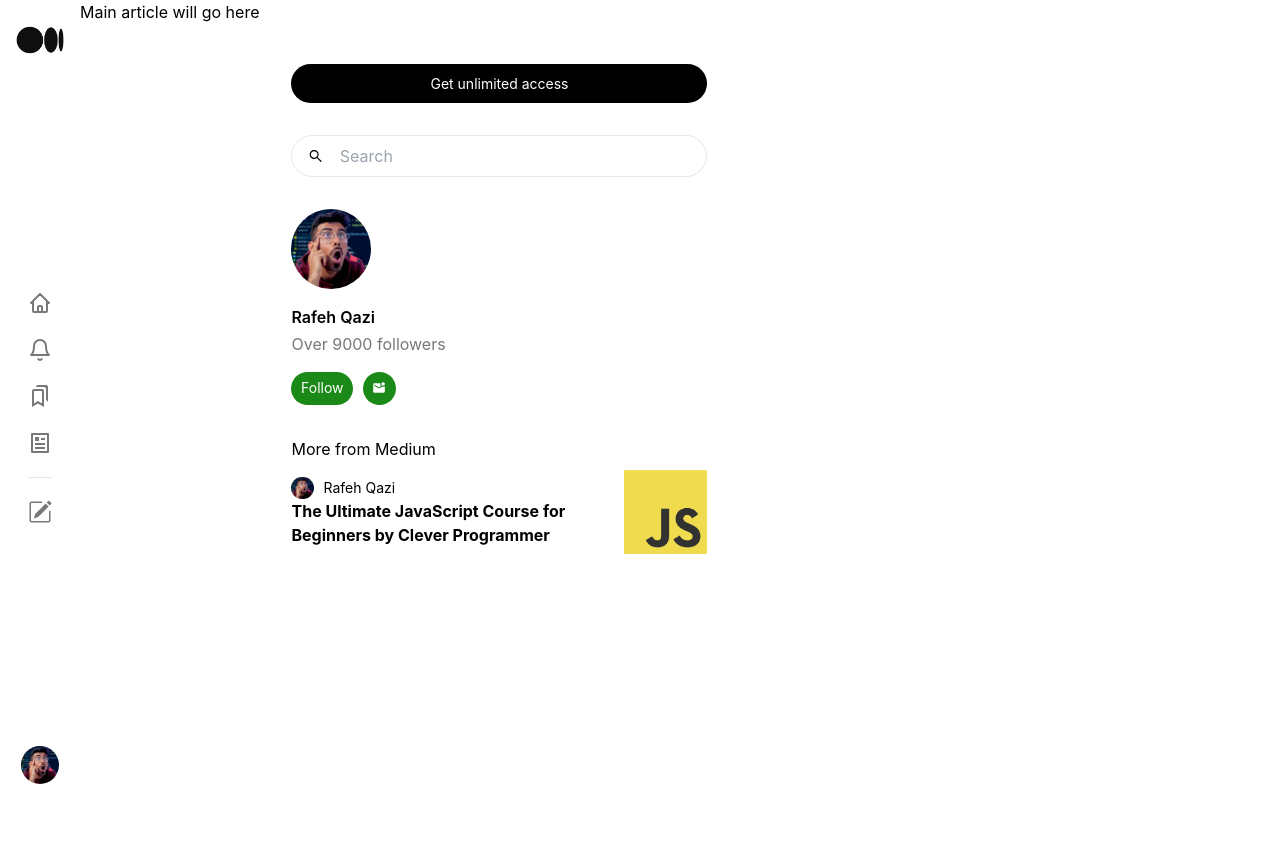
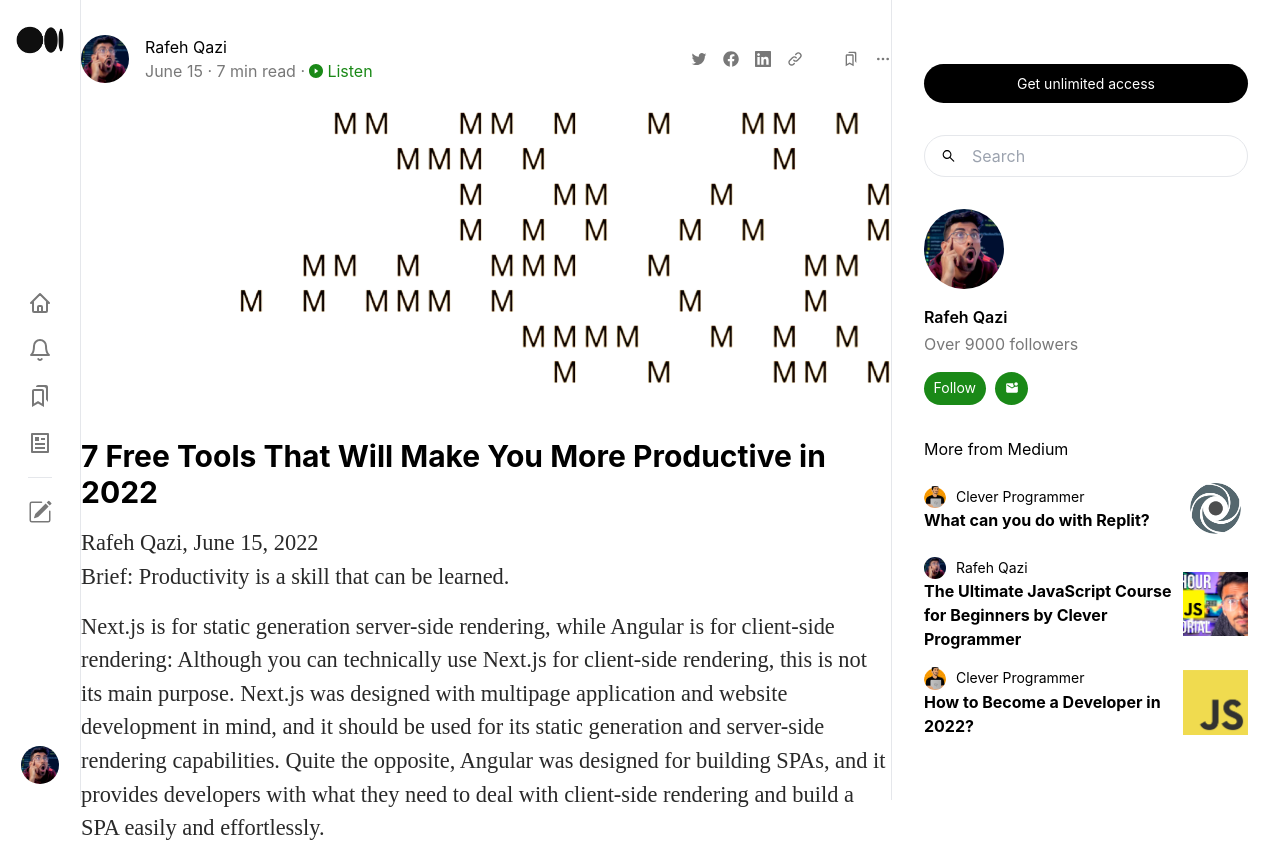
Before and after one commit to michaelbentley95/Medium-Clone-NextJS-Firebase, a Next.js app in the folder medium-cp/: page /post/1 in a window 1280 px wide. Before the commit the page ends 800 px from the top, so only its background shows below. Built offline with nearby package versions, Linux system fonts and the light colour scheme.

Commit message:
Added Article Component. Made Recs Dynamic

```diff
--- /dev/null
+++ b/medium-cp/components/ArticleMain.js
@@ -0,0 +1,84 @@
+import Image from "next/image";
+import Qazi from "../static/qazi.jpg";
+import Banner from "../static/Banner.png";
+import { AiFillPlayCircle } from "react-icons/ai";
+import { IoLogoTwitter } from "react-icons/io";
+import { FaFacebook } from "react-icons/fa";
+import { GrLinkedin } from "react-icons/gr";
+import { HiOutlineLink } from "react-icons/hi";
+import { BiBookmarks } from "react-icons/bi";
+import { FiMoreHorizontal } from "react-icons/fi";
+
+const styles = {
+    wrapper: "flex items-center justify-center flex-[3] border-l border-r",
+    content: "h-screen w-full p-[2]",
+    postHeaderContainer: "flex justify-between items-center mt-[2.2rem] mb-[1.2rem]",
+    authorContainer: "flex gap-[1rem]",
+    authorProfileImageContainer: "h-[3rem] w-[3rem] grid center rounded-full overflow-hidden",
+    postDetails: "flex gap-[.2rem] text-[#787878]",
+    column: "flex-1 flex flex-col justify-center",
+    listenButton: "flex items-center gap-[.2rem] text-[#1A8917]",
+    socials: "flex gap-[1rem] text-[#787878] cursor-pointer",
+    space: "w-[.5rem]",
+    articleMainContainer: "flex flex-col gap-[1rem]",
+    bannerContainer: "h-[18rem] w-full grid center overflow-hidden mb-[2rem]",
+    image: "object-cover",
+    title: "font-bold text-3xl",
+    subtitle: "font-mediumSerifItalic text-[1.4rem] text-[#292929]",
+    articleText: "font-mediumSerif text-[1.4rem] text-[#292929]",
+    dummy: "",
+};
+
+const ArticleMain = () => {
+    return (
+        <div className={styles.wrapper}>
+            <div className={styles.content}>
+                <div className={styles.postHeaderContainer}>
+                    <div className={styles.authorContainer}>
+                        <div className={styles.authorProfileImageContainer}>
+                            <Image className={"object-cover"} src={Qazi} width={100} height={100} />
+                        </div>
+                        <div className={styles.column}>
+                            <div className={styles.authorName}>Rafeh Qazi</div>
+                            <div className={styles.postDetails}>
+                                <span>June 15 · 7 min read ·</span>
+                                <span className={styles.listenButton}>
+                                    <AiFillPlayCircle /> Listen
+                                </span>
+                            </div>
+                        </div>
+                    </div>
+                    <div className={styles.socials}>
+                        <IoLogoTwitter />
+                        <FaFacebook />
+                        <GrLinkedin />
+                        <HiOutlineLink />
+                        <div className={styles.space} />
+                        <BiBookmarks />
+                        <FiMoreHorizontal />
+                    </div>
+                </div>
+                <div className={styles.articleMainContainer}>
+                    <div className={styles.bannerContainer}>
+                        <Image className={styles.image} src={Banner} width={100} height={100} />
+                    </div>
+                    <h1 className={styles.title}>7 Free Tools That Will Make You More Productive in 2022</h1>
+                    <h4 className={styles.subtitle}>
+                        <div>Rafeh Qazi, June 15, 2022</div>
+                        <div>Brief: Productivity is a skill that can be learned.</div>
+                    </h4>
+                    <div className={styles.articleText}>
+                        Next.js is for static generation server-side rendering, while Angular is for client-side
+                        rendering: Although you can technically use Next.js for client-side rendering, this is not its
+                        main purpose. Next.js was designed with multipage application and website development in mind,
+                        and it should be used for its static generation and server-side rendering capabilities. Quite
+                        the opposite, Angular was designed for building SPAs, and it provides developers with what they
+                        need to deal with client-side rendering and build a SPA easily and effortlessly.
+                    </div>
+                </div>
+            </div>
+        </div>
+    );
+};
+
+export default ArticleMain;
--- a/medium-cp/components/Recommendations.js
+++ b/medium-cp/components/Recommendations.js
@@ -57,22 +57,27 @@
             <div className={styles.recommendationContainer}>
                 <div className={styles.title}>More from Medium</div>
                 <div className={styles.articlesContainer}>
-                    <div className={styles.articleContentWrapper}>
-                        <div className={styles.articleContent}>
-                            <div className={styles.recommendationAuthorContainer}>
-                                <div className={styles.recommendationAuthorProfileImageContainer}>
-                                    <Image src={Qazi} width={100} height={100} />
+                    {recommendedPosts.map((post) => (
+                        <div className={styles.articleContentWrapper}>
+                            <div className={styles.articleContent}>
+                                <div className={styles.recommendationAuthorContainer}>
+                                    <div className={styles.recommendationAuthorProfileImageContainer}>
+                                        <Image src={post.author.image} width={100} height={100} />
+                                    </div>
+                                    <div className={styles.recommendationAuthorName}>{post.author.name}</div>
                                 </div>
-                                <div className={styles.recommendationAuthorName}>Rafeh Qazi</div>
+                                <div className={styles.recommendationTitle}>{post.title}</div>
                             </div>
-                            <div className={styles.recommendationTitle}>
-                                The Ultimate JavaScript Course for Beginners by Clever Programmer
+                            <div className={styles.recommendationThumbnailContainer}>
+                                <Image
+                                    className={styles.recommendationThumbnail}
+                                    src={post.image}
+                                    width={100}
+                                    height={100}
+                                />
                             </div>
                         </div>
-                        <div className={styles.recommendationThumbnailContainer}>
-                            <Image className={styles.recommendationThumbnail} src={JSLogo} width={100} height={100} />
-                        </div>
-                    </div>
+                    ))}
                 </div>
             </div>
         </div>
@@ -80,3 +85,30 @@
 };
 
 export default Recommendations;
+
+const recommendedPosts = [
+    {
+        title: "What can you do with Replit?",
+        image: ReplitLogo,
+        author: {
+            name: "Clever Programmer",
+            image: CPLogo,
+        },
+    },
+    {
+        title: "The Ultimate JavaScript Course for Beginners by Clever Programmer",
+        image: TutorialImg,
+        author: {
+            name: "Rafeh Qazi",
+            image: Qazi,
+        },
+    },
+    {
+        title: "How to Become a Developer in 2022?",
+        image: JSLogo,
+        author: {
+            name: "Clever Programmer",
+            image: CPLogo,
+        },
+    },
+];
--- a/medium-cp/pages/post/[slug].js
+++ b/medium-cp/pages/post/[slug].js
@@ -1,3 +1,4 @@
+import ArticleMain from "../../components/ArticleMain";
 import ReadersNav from "../../components/ReadersNav";
 import Recommendations from "../../components/Recommendations";
 
@@ -11,7 +12,7 @@
         <div className={styles.wrapper}>
             <div className={styles.content}>
                 <ReadersNav />
-                <div>Main article will go here</div>
+                <ArticleMain />
                 <Recommendations />
             </div>
         </div>
```
